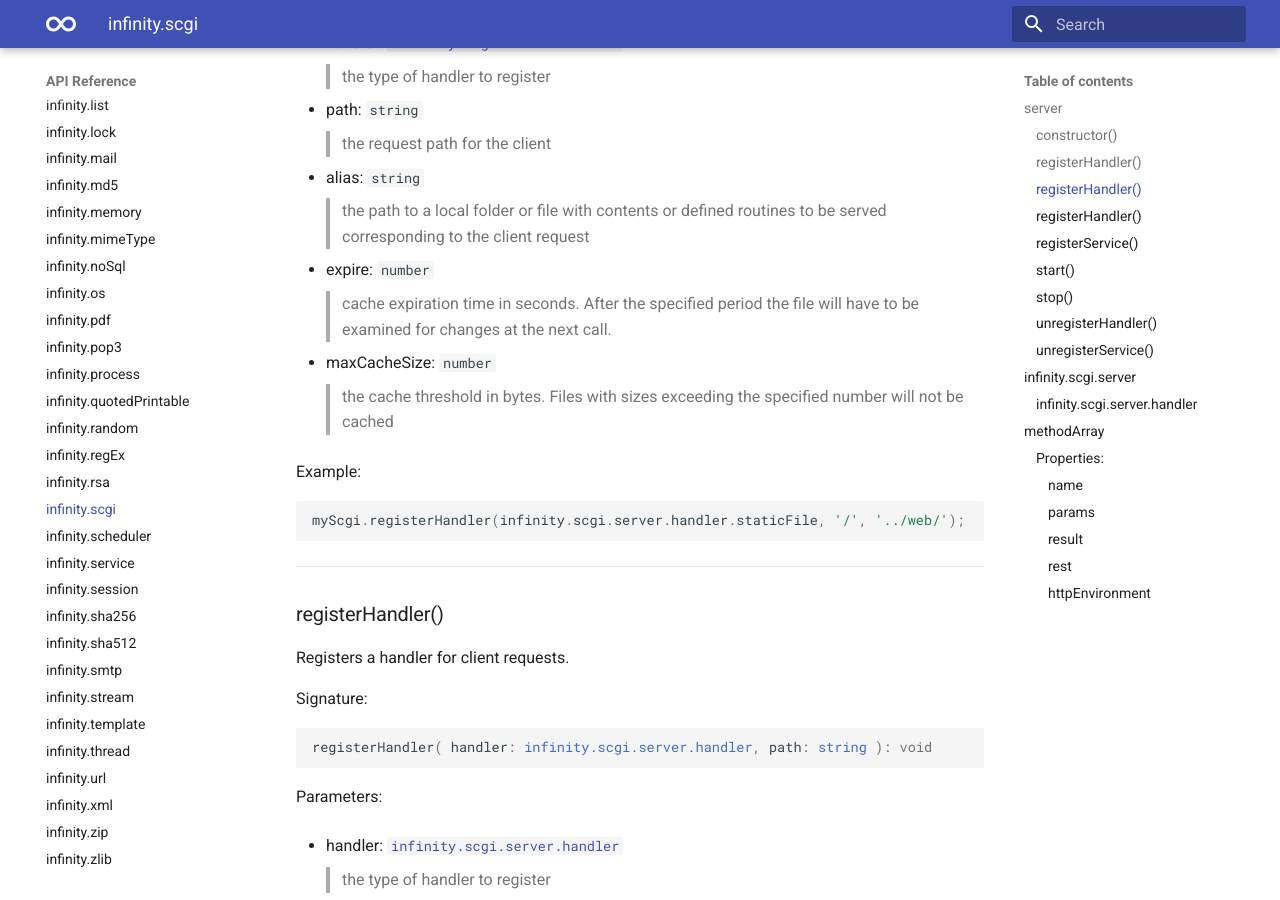
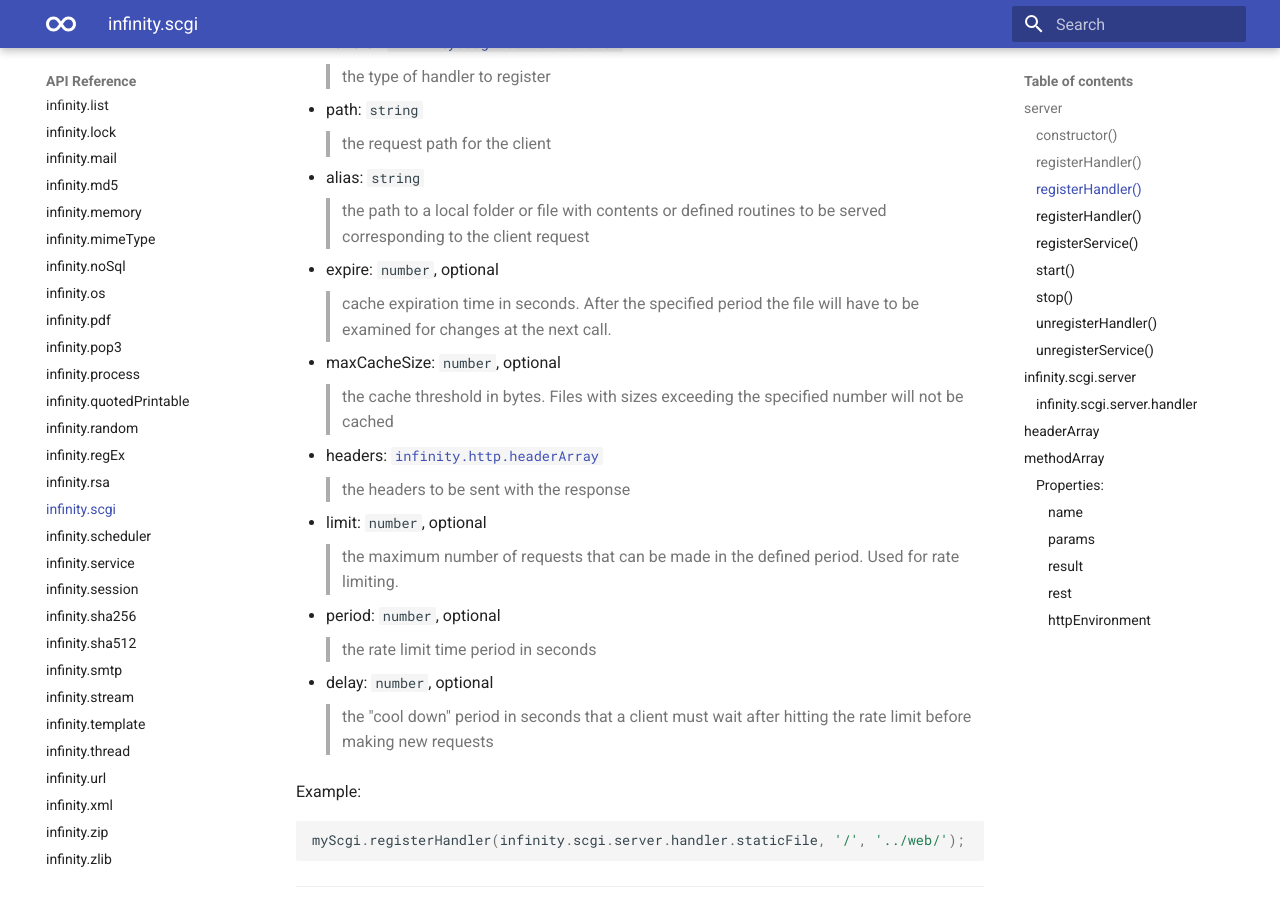
Before and after one commit to Hervar77/infinity-doc, an MkDocs documentation site: the page built from mkdocs/api/infinity.scgi.md, in a window 1280 px wide and 900 px high, scrolled down 4063 px. Built offline with MkDocs 1.6.1 and Material for MkDocs 9.7.7, drawn with Linux system fonts in a browser that asks for light colours; some of the changed text lies outside the part shown.

Commit message:
Updates up to version 2.4.79

````diff
--- a/mkdocs/api/infinity.scgi.md
+++ b/mkdocs/api/infinity.scgi.md
@@ -197,11 +197,23 @@ Parameters:
 - alias: `string`
   >the path to a local folder or file with contents or defined routines to be served corresponding to the client request
 
-- expire: `number`
+- expire: `number`, optional
   >cache expiration time in seconds. After the specified period the file will have to be examined for changes at the next call.
 
-- maxCacheSize: `number`
+- maxCacheSize: `number`, optional
   >the cache threshold in bytes. Files with sizes exceeding the specified number will not be cached
+
+- headers: [`infinity.http.headerArray`](#infinity.http.headerArray_interface)
+  >the headers to be sent with the response
+
+- limit: `number`, optional
+  >the maximum number of requests that can be made in the defined period. Used for rate limiting.
+
+- period: `number`, optional
+  >the rate limit time period in seconds
+
+- delay: `number`, optional
+  >the "cool down" period in seconds that a client must wait after hitting the rate limit before making new requests
 
 
 Example:
@@ -418,6 +430,9 @@ Values:
 - calDav: `7`
   >a handler for requests according to the CalDAV protocol
 
+- calDav: `8`
+  >a handler for status requests
+
 Example:
 
 ```typescript
@@ -432,6 +447,14 @@ let handler = infinity.scgi.server.handler.custom;
 ---
 
 <div class="doc-heading">Interfaces</div>
+
+---
+
+## headerArray {: #infinity.http.headerArray_interface .doc-interface}
+
+Extends: ` Array<{name: string, value: string}>{}`
+
+An array of objects containing name-value string pairs.
 
 ---
 
````
Also changed, not shown: mkdocs/api/infinity.http.md (+1 -1 lines), mkdocs/api/infinity.http2.md (+10 -1 lines).
